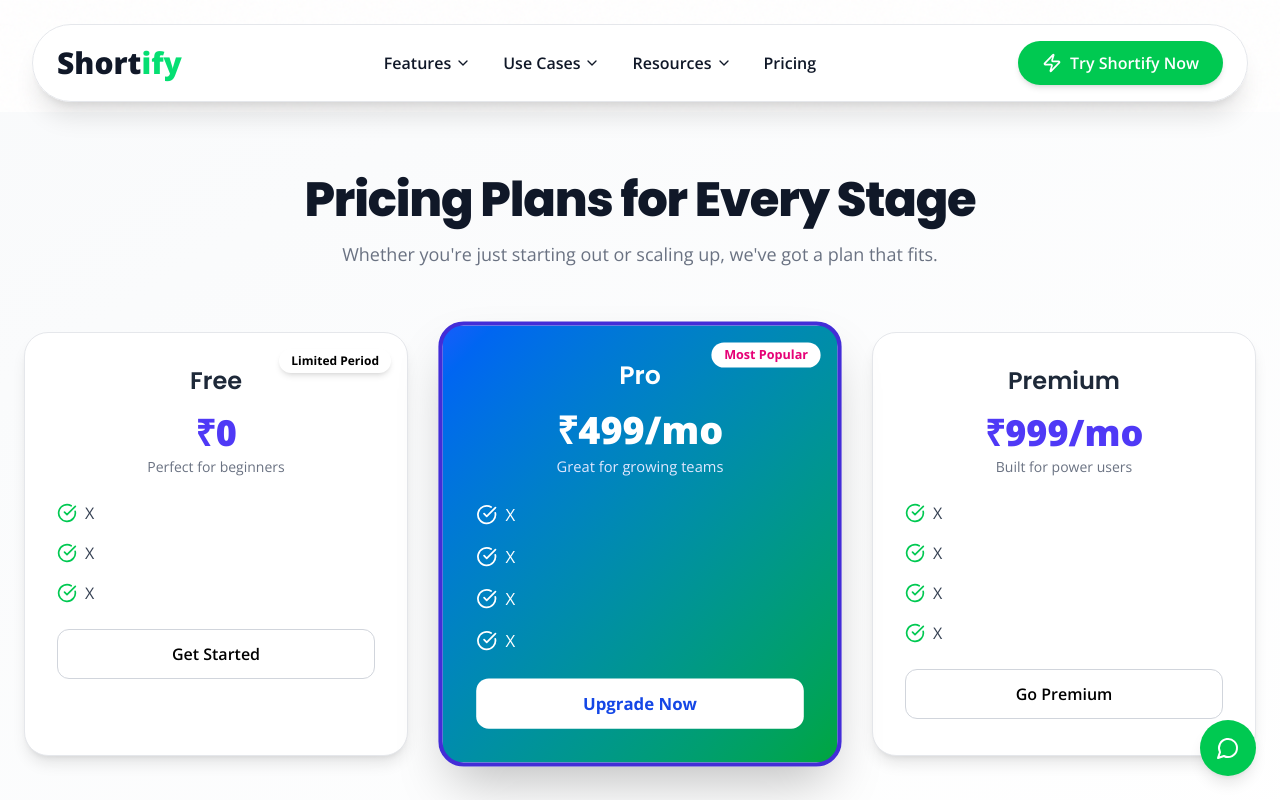
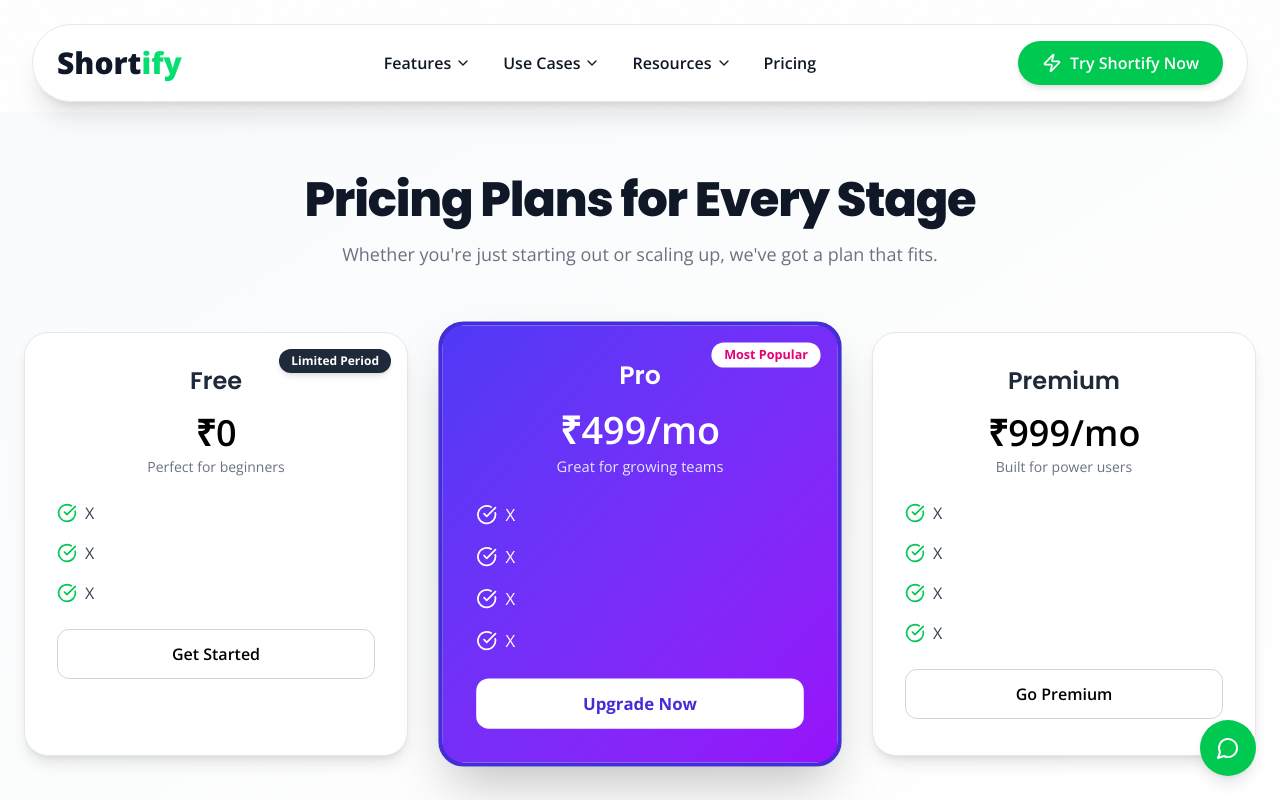
Before and after one commit to Ayushhgit/Shortify, a React (Vite) app in the folder frontend/: page /pricing in a window 1280 px wide. Shown: the top 800 px of the page. Built offline with nearby package versions, Linux system fonts and the light colour scheme.

Commit message:
fix: PricingPage

```diff
--- a/frontend/src/pages/Pricing.jsx
+++ b/frontend/src/pages/Pricing.jsx
@@ -1,7 +1,10 @@
 import React from "react";
 import { CheckCircle } from "lucide-react";
+import { useNavigate } from "react-router-dom";
 
 export default function Pricing() {
+  const navigate = useNavigate();
+
   return (
     <section className="min-h-screen bg-gradient-to-br from-gray-50 to-white py-16 px-6">
       <div className="max-w-7xl mx-auto text-center">
@@ -9,59 +12,48 @@ export default function Pricing() {
           Pricing Plans for Every Stage
         </h2>
         <p className="text-lg text-gray-500 mb-16">
-          Whether you're just starting out or scaling up, we've got a plan that
-          fits.
+          Whether you're just starting out or scaling up, we've got a plan that fits.
         </p>
 
         <div className="grid grid-cols-1 md:grid-cols-3 gap-10">
           {/* Free Plan */}
-          <div className="relative bg-white rounded-3xl border border-gray-200 p-8 shadow-lg hover:shadow-xl transition-shadow duration-300">
-            {/* Limited Period Tag */}
-            <span className="absolute top-4 right-4 text-xs bg-grey-800 text-black font-bold px-3 py-1 rounded-full shadow-md">
+          <div className="relative bg-white rounded-3xl border border-gray-200 p-8 shadow-lg hover:shadow-xl hover:border-[3px] hover:border-indigo-600 transition-all duration-300">
+            <span className="absolute top-4 right-4 text-xs bg-gray-800 text-white font-bold px-3 py-1 rounded-full shadow-md">
               Limited Period
             </span>
 
             <h3 className="text-2xl font-semibold text-gray-800">Free</h3>
-            <p className="text-4xl font-extrabold text-indigo-600 mt-4">₹0</p>
-            <p className="text-sm text-gray-500 mb-6 mt-1">
-              Perfect for beginners
-            </p>
+            <p className="text-4xl font-semibold text-black mt-4">₹0</p>
+            <p className="text-sm text-gray-500 mb-6 mt-1">Perfect for beginners</p>
 
             <ul className="space-y-4 text-left mb-6">
-              {["X", "X", "X"].map(
-                (feature, i) => (
+              {["X", "X", "X"].map((feature, i) => (
                 <li key={i} className="flex items-center text-gray-700">
                   <CheckCircle className="text-green-500 w-5 h-5 mr-2" />
                   {feature}
                 </li>
-                )
-              )}
+              ))}
             </ul>
 
-            <button className="w-full py-3 px-6 rounded-xl border border-gray-300 bg-white text-black font-semibold hover:border-black hover:shadow-md transition duration-300">
+            <button
+              onClick={() => navigate("/shortify")}
+              className="w-full py-3 px-6 rounded-xl border border-gray-300 bg-white text-black font-semibold hover:border-black hover:shadow-md transition duration-300"
+            >
               Get Started
             </button>
-
           </div>
 
-          {/* Pro Plan - Highlighted */}
-          <div className="relative bg-gradient-to-br from-blue-600 to-green-600 rounded-3xl p-8 shadow-2xl text-white transform scale-105 border-4 border-indigo-700 z-10">
+          {/* Pro Plan */}
+          <div className="relative bg-gradient-to-br from-indigo-600 to-purple-600 rounded-3xl p-8 shadow-2xl text-white transform scale-105 border-4 border-indigo-700 z-10 transition-all duration-300 hover:scale-110 hover:shadow-xl hover:border-[3px] hover:border-white">
             <span className="absolute top-4 right-4 text-xs bg-white text-pink-600 font-bold px-3 py-1 rounded-full">
               Most Popular
             </span>
             <h3 className="text-2xl font-semibold">Pro</h3>
-            <p className="text-4xl font-extrabold mt-4">₹499/mo</p>
-            <p className="text-sm text-indigo-100 mb-6 mt-1">
-              Great for growing teams
-            </p>
+            <p className="text-4xl font-semibold text-white mt-4">₹499/mo</p>
+            <p className="text-sm text-indigo-100 mb-6 mt-1">Great for growing teams</p>
 
             <ul className="space-y-4 text-left mb-6">
-              {[
-                "X",
-                "X",
-                "X",
-                "X",
-              ].map((feature, i) => (
+              {["X", "X", "X", "X"].map((feature, i) => (
                 <li key={i} className="flex items-center">
                   <CheckCircle className="text-white w-5 h-5 mr-2" />
                   {feature}
@@ -69,28 +61,19 @@ export default function Pricing() {
               ))}
             </ul>
 
-            <button className="w-full py-3 px-6 rounded-xl bg-white hover:bg-gray-100 font-bold text-blue-700 transition">
+            <button className="w-full py-3 px-6 rounded-xl bg-white hover:bg-gray-100 font-bold text-indigo-700 transition">
               Upgrade Now
             </button>
           </div>
 
           {/* Premium Plan */}
-          <div className="bg-white rounded-3xl border border-gray-200 p-8 shadow-lg hover:shadow-xl transition-shadow duration-300">
+          <div className="bg-white rounded-3xl border border-gray-200 p-8 shadow-lg hover:shadow-xl hover:border-[3px] hover:border-indigo-600 transition-all duration-300">
             <h3 className="text-2xl font-semibold text-gray-800">Premium</h3>
-            <p className="text-4xl font-extrabold text-indigo-600 mt-4">
-              ₹999/mo
-            </p>
-            <p className="text-sm text-gray-500 mb-6 mt-1">
-              Built for power users
-            </p>
+            <p className="text-4xl font-semibold text-black mt-4">₹999/mo</p>
+            <p className="text-sm text-gray-500 mb-6 mt-1">Built for power users</p>
 
             <ul className="space-y-4 text-left mb-6">
-              {[
-                "X",
-                "X",
-                "X",
-                "X",
-              ].map((feature, i) => (
+              {["X", "X", "X", "X"].map((feature, i) => (
                 <li key={i} className="flex items-center text-gray-700">
                   <CheckCircle className="text-green-500 w-5 h-5 mr-2" />
                   {feature}
@@ -101,7 +84,6 @@ export default function Pricing() {
             <button className="w-full py-3 px-6 rounded-xl border border-gray-300 bg-white text-black font-semibold hover:border-black hover:shadow-md transition duration-300">
               Go Premium
             </button>
-
           </div>
         </div>
       </div>
```
Lines whose indentation alone changed are shown as unchanged.
